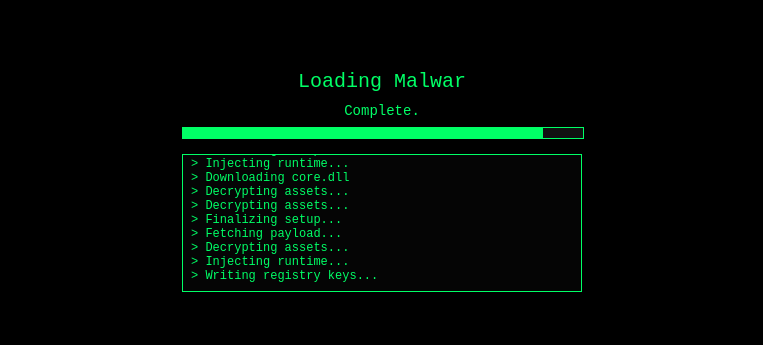
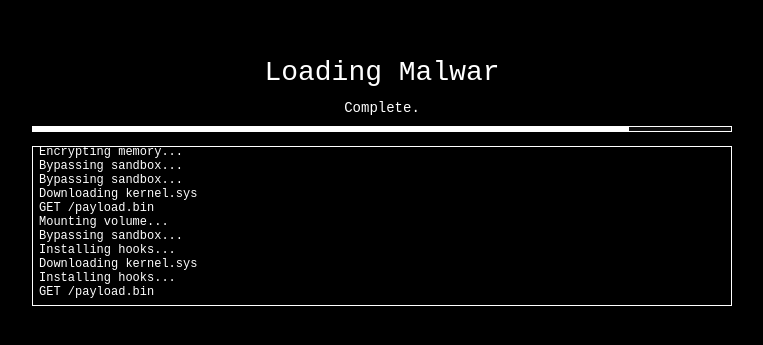
Before and after one commit to rohinghiya/malwar, a plain HTML site: page index.html in a window 1280 px wide. Shown: the part 219-564 px from the top of the page, without its empty margins (258-1021 px from the left). Drawn offline with Linux system fonts and the light colour scheme.

Commit message:
Refactor loading screen styles and console output
Updated the loading screen with new styles and console messages.

```diff
--- a/index.html
+++ b/index.html
@@ -4,54 +4,60 @@
   <meta charset="UTF-8">
   <title>malwar.exe</title>
   <style>
+    * {
+      box-sizing: border-box;
+    }
+
     body {
+      margin: 0;
       background: black;
-      color: #00ff66;
+      color: white;
       font-family: monospace;
+      height: 100vh;
+      width: 100vw;
       display: flex;
       justify-content: center;
       align-items: center;
-      height: 100vh;
-      margin: 0;
     }
 
     .container {
-      width: 400px;
+      width: 90vw;
+      max-width: 700px;
       text-align: center;
     }
 
     .title {
-      font-size: 20px;
-      margin-bottom: 10px;
+      font-size: 28px;
+      margin-bottom: 12px;
     }
 
     .time {
       font-size: 14px;
-      margin-bottom: 8px;
+      margin-bottom: 10px;
     }
 
     .bar-bg {
       width: 100%;
-      height: 10px;
+      height: 6px;
       background: #111;
-      border: 1px solid #00ff66;
-      margin-bottom: 15px;
+      border: 1px solid white;
+      margin-bottom: 14px;
     }
 
     .bar-fill {
       height: 100%;
       width: 0%;
-      background: #00ff66;
-      transition: width 0.2s linear;
+      background: white;
+      transition: width 0.15s linear;
     }
 
     .console {
-      background: #050505;
-      border: 1px solid #00ff66;
-      height: 120px;
-      overflow-y: hidden;
-      padding: 8px;
+      width: 100%;
+      height: 160px;
+      border: 1px solid white;
+      padding: 6px;
       font-size: 12px;
+      overflow: hidden;
       text-align: left;
       white-space: pre-wrap;
     }
@@ -74,16 +80,16 @@
     const timeText = document.getElementById("time");
 
     const fakeLines = [
-      "Fetching payload...",
-      "Downloading core.dll",
-      "Bypassing firewall...",
-      "Extracting modules...",
+      "GET /payload.bin",
+      "Downloading kernel.sys",
+      "Writing sector 0x3F...",
+      "Mounting volume...",
+      "Unpacking modules...",
+      "Injecting runtime...",
+      "Encrypting memory...",
+      "Bypassing sandbox...",
       "Installing hooks...",
-      "Injecting runtime...",
-      "Verifying checksum...",
-      "Writing registry keys...",
-      "Decrypting assets...",
-      "Finalizing setup..."
+      "Verifying checksum..."
     ];
 
     let seconds = 5;
@@ -91,9 +97,9 @@
 
     const consoleInterval = setInterval(() => {
       const line = fakeLines[Math.floor(Math.random() * fakeLines.length)];
-      consoleBox.textContent += "> " + line + "\n";
+      consoleBox.textContent += line + "\n";
       consoleBox.scrollTop = consoleBox.scrollHeight;
-    }, 300);
+    }, 80); // FAST
 
     const mainInterval = setInterval(() => {
       seconds--;
@@ -106,10 +112,9 @@
         clearInterval(consoleInterval);
         timeText.textContent = "Complete.";
         bar.style.width = "100%";
-
         setTimeout(() => {
-          window.location.href = "stage2.html"; // next page
-        }, 800);
+          window.location.href = "stage2.html";
+        }, 500);
       }
     }, 1000);
   </script>
```
